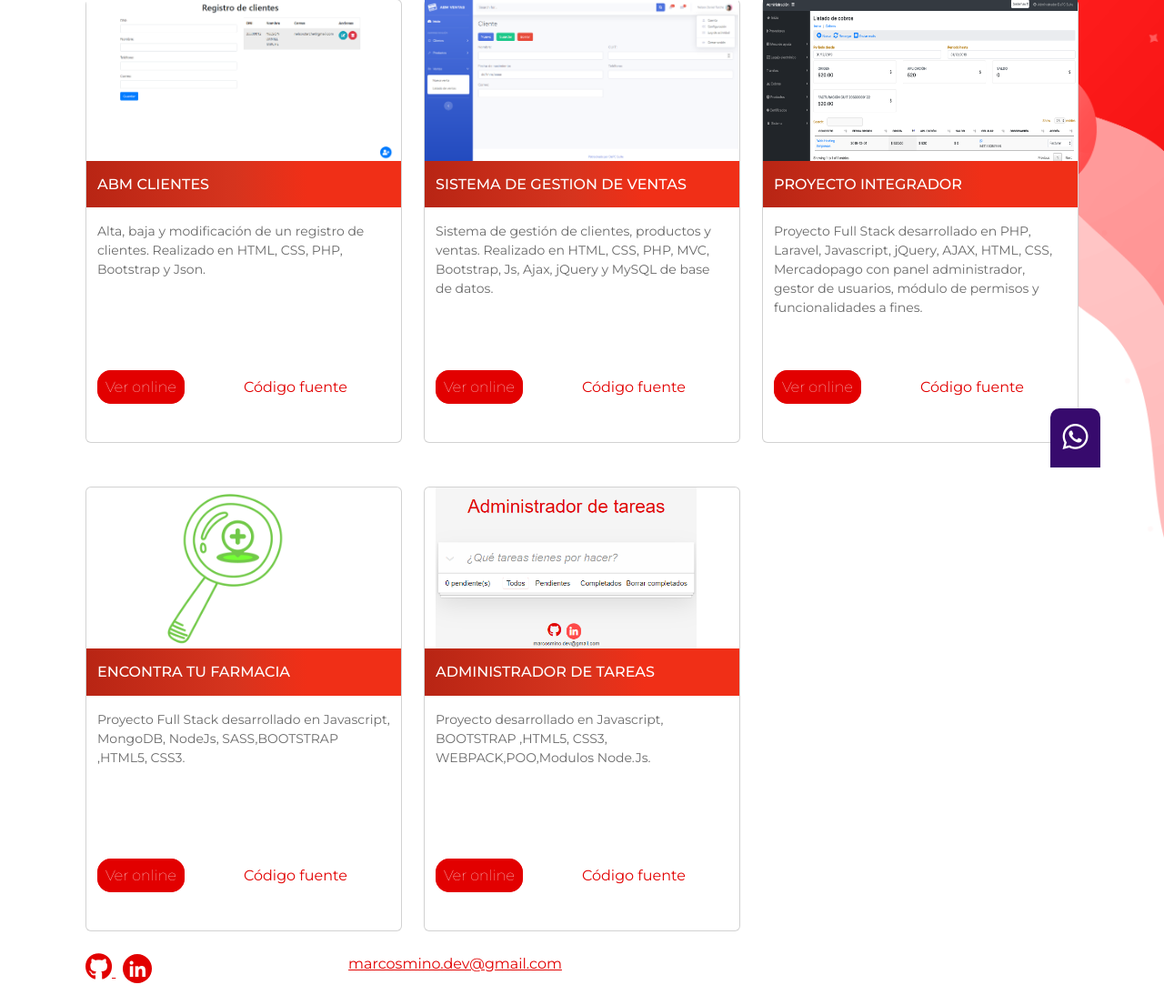
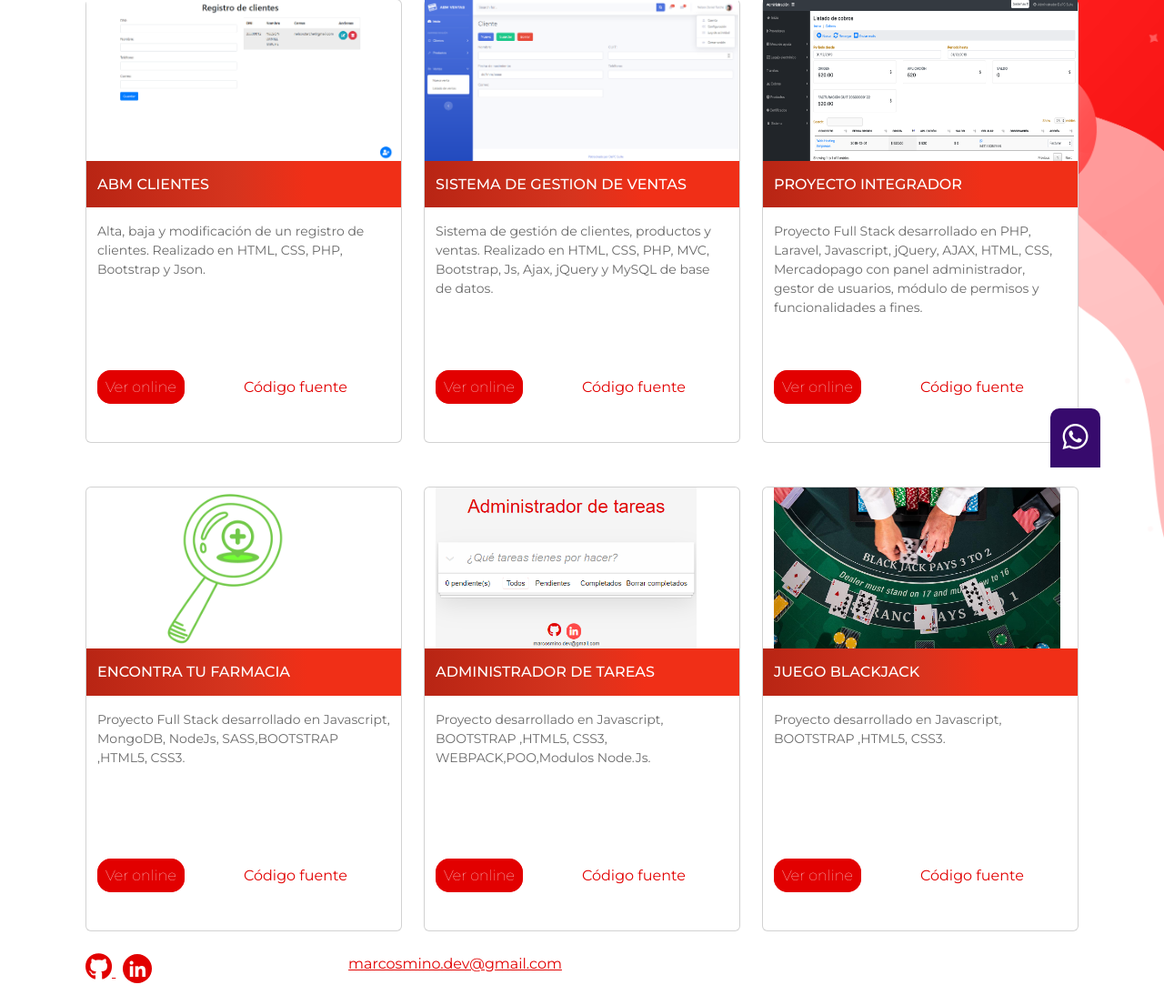
Before and after one commit to Marcos-mi/portfolio, a PHP site: page /proyectos.php in a window 1280 px wide. Shown: the part 286-1391 px from the top of the page at 91% size. Run offline with PHP 8.4, Linux system fonts and the light colour scheme.

Commit message:
agrego proyecto y separo el footer

```diff
--- /dev/null
+++ b/footer.php
@@ -0,0 +1,19 @@
+<footer class="container mt-auto pb-4">
+        <div class="row">
+
+            <div class="col-sm-3 col-12 text-sm-start text-center">
+                <a href="https://github.com/Marcos-mi" target="_blank" title="Github"><i class="fab fa-github"></i>
+                </a>
+                <a href="https://www.linkedin.com/in/marcos-mi%C3%B1o-1228a8213/" target="_blank" title="Linkedin"><i
+                class="fab fa-linkedin-in"></i></i></a>
+            </div>
+            <div class="col-sm-3 col-12 text-center">
+                <a href="mailto:marcosmino.dev@gmail.com">marcosmino.dev@gmail.com</a>
+            </div>
+        </div>
+    </footer>
+    <div class="btn-whatsapp ">
+        <a href="https://api.whatsapp.com/send?phone=541164410033"   target="_blank" title="Whatsapp" ><i class="fa-brands fa-whatsapp"></i></a>
+    </div>
+
+<footer>
--- a/proyectos.php
+++ b/proyectos.php
@@ -144,24 +144,29 @@ $pg= "proyectos";
                     </div>
                 </div>
             </div>
+            <div class="col-sm-6 col-lg-4  px-4 py-4">
+                <div class="row card">
+                    <div class="col-12  integrador">
+                        <img src="images/blackjack2.png" alt="Proyecto juego de blackjack" class="img-fluid">
+                    </div>
+                    <div class="col-12 py-3 color-gradiente">
+                        <h2>Juego BlackJack</h2>
+                    </div>
+                    <div class="col-12 py-3">
+                        <p>Proyecto desarrollado en Javascript, BOOTSTRAP ,HTML5, CSS3.</p>
+                    </div>
+                    <div class="row py-5">
+                        <div class="col-6">
+                            <a href="https://marcos-mi.github.io/blackjack/" class="btn-rojo" target="_blank">Ver online</a>
+                        </div>
+                        <div class="col-6 link-proyectos">
+                            <a href="https://github.com/Marcos-mi/blackjack" target="_blank">Código fuente</a>
+                        </div>
+                    </div>
+                </div>
+            </div>
     </main>
-    <footer class="container mt-auto pb-4">
-        <div class="row">
-
-            <div class="col-sm-3 col-12 text-sm-start text-center">
-                <a href="https://github.com/Marcos-mi" target="_blank" title="Github"><i class="fab fa-github"></i>
-                </a>
-                <a href="https://www.linkedin.com/in/marcos-mi%C3%B1o-1228a8213/" target="_blank" title="Linkedin"><i
-                class="fab fa-linkedin-in"></i></i></a>
-            </div>
-            <div class="col-sm-3 col-12 text-center">
-                <a href="mailto:marcosmino.dev@gmail.com">marcosmino.dev@gmail.com</a>
-            </div>
-        </div>
-    </footer>
-    <div class="btn-whatsapp ">
-        <a href="https://api.whatsapp.com/send?phone=541164410033"   target="_blank" title="Whatsapp" ><i class="fa-brands fa-whatsapp"></i></a>
-    </div>
+    <?php include_once"footer.php" ?>
     <script src="css/bootstrap/js/bootstrap.bundle.min.js"></script>
 </body>
 </html>
```
Also changed, not shown: confirmacion.php (+1 -16 lines), contacto.php (+1 -16 lines), index.php (+2 -16 lines), sobre-mi.php (+1 -17 lines), images/blackjack.png (added), images/blackjack2.png (added), images/captura.PNG (added).
